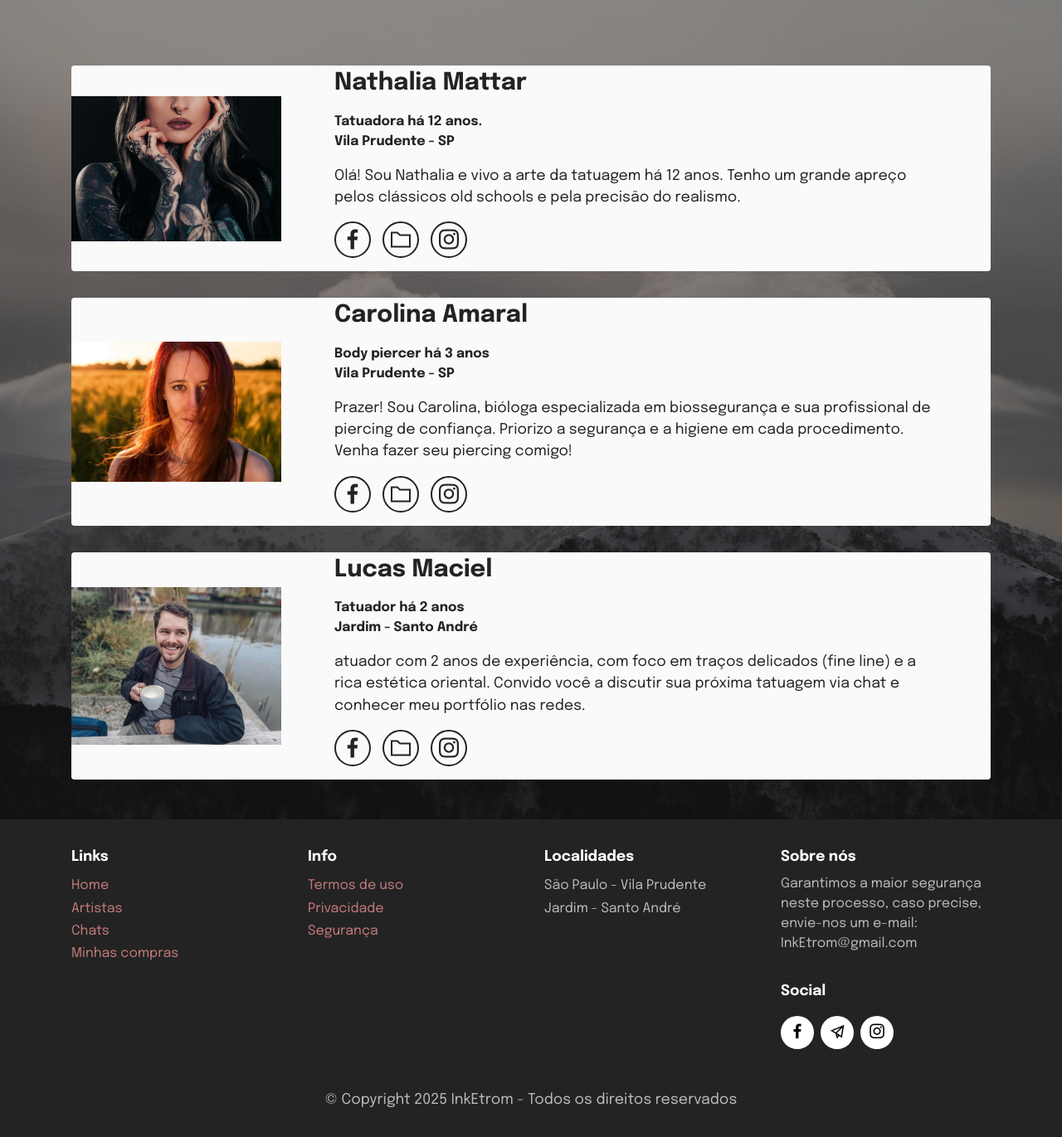
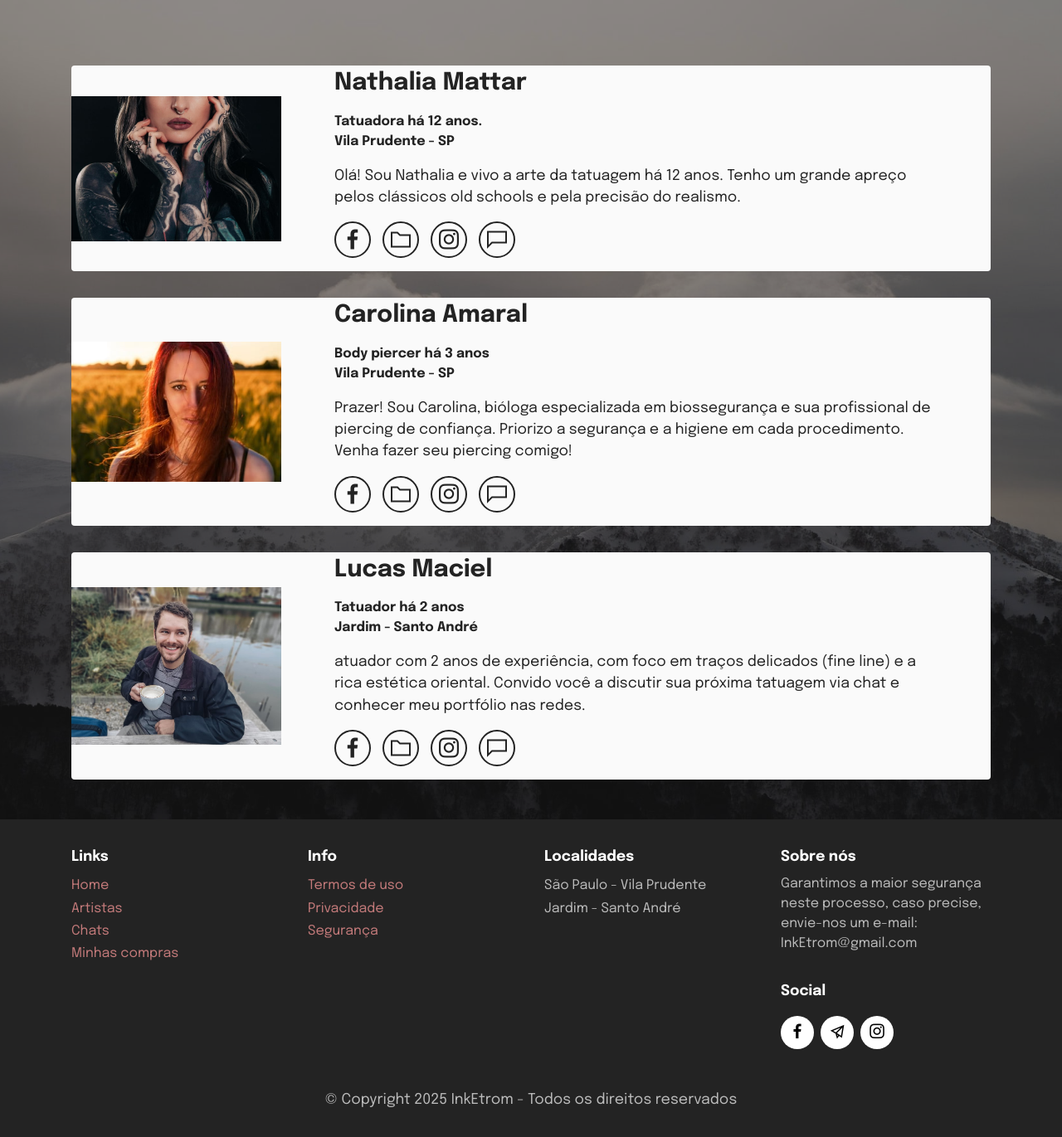
Before and after one commit to maiaJhfB/backend-django, a Django app: page /artistas/ in a window 1280 px wide. Shown: the part 280-1651 px from the top of the page at 83% size. Run offline with Django 5.2, Linux system fonts and the light colour scheme; some libraries are stand-ins or nearby versions; some web fonts are replaced.

Commit message:
começo chat artistas

```diff
--- a/aplicativo/templates/aplicativo/artistas.html
+++ b/aplicativo/templates/aplicativo/artistas.html
@@ -117,6 +117,11 @@
                                         <span class="mbr-iconfont socicon-instagram socicon"></span>
                                     </a>
                                 </div>
+                                <div class="soc-item">
+                                    <a href="{% url 'chat' 'Nathalia Matter' %}" title="Chat com Nathalia Matter">
+                                        <span class="mbr-iconfont mobi-mbri-chat mobi-mbri"></span>
+                                    </a>
+                                </div>
 
 
                             </div>
@@ -153,6 +158,11 @@
                                 <div class="soc-item">
                                     <a href="https://www.instagram.com/carol_bodypiercing_/" target="_blank">
                                         <span class="mbr-iconfont socicon-instagram socicon"></span>
+                                    </a>
+                                </div>
+                                <div class="soc-item">
+                                    <a href="{% url 'chat' 'Carolina Amaral' %}" title="Chat com Carolina Amaral">
+                                        <span class="mbr-iconfont mobi-mbri-chat mobi-mbri"></span>
                                     </a>
                                 </div>
 
@@ -194,7 +204,11 @@
                                         <span class="mbr-iconfont socicon socicon-instagram"></span>
                                     </a>
                                 </div>
-
+                                <div class="soc-item">
+                                    <a href="{% url 'chat' 'Lucas Maciel' %}" title="Chat com Lucas Maciel">
+                                        <span class="mbr-iconfont mobi-mbri-chat mobi-mbri"></span>
+                                    </a>
+                                </div>
 
                             </div>
                         </div>
--- a/aplicativo/templates/aplicativo/chat.html
+++ b/aplicativo/templates/aplicativo/chat.html
@@ -78,11 +78,12 @@
   </style>
 </head>
 <body>
+  <h2>Conversando com {{ nome_artista|title }}</h2>
 
   <!-- Cabeçalho do chat -->
   <div class="chat-header">
     <img src="https://randomuser.me/api/portraits/women/44.jpg" alt="Foto de Perfil">
-    <h2>{{ contato_nome }}</h2>
+    <h2>{{ nome_artista }}</h2>
   </div>
 
   <!-- Conteúdo do chat -->
--- a/aplicativo/urls.py
+++ b/aplicativo/urls.py
@@ -8,6 +8,7 @@ urlpatterns = [
     path('user-preview/', views.user_preview, name='user_preview'),
     path('user/', views.sucesso, name='sucesso'),
     path('editar-nome/', views.editar_nome, name='editar_nome'),
+    path('chat/<str:nome_artista>/', views.chat_view, name='chat'),
     path('chat/', views.chat_view, name='chat'),
     path('carol/', views.carol_view, name='carol'),
     path('lucas/', views.lucas_view, name='lucas'),
--- a/aplicativo/views.py
+++ b/aplicativo/views.py
@@ -48,22 +48,9 @@ def logout_view(request):
     logout(request)
     return redirect('index')
 
-def chat_view(request):
-    mensagens = Mensagem.objects.order_by('timestamp')
-
-    if request.method == 'POST':
-        form = MensagemForm(request.POST)
-        if form.is_valid():
-            form.save()
-            return redirect('chat')
-    else:
-        form = MensagemForm(initial={'autor': 'cliente'})  # ou 'tatuador'
-
-    return render(request, 'aplicativo/chat.html', {
-        'mensagens': mensagens,
-        'form': form,
-        'contato_nome': 'Maria Clara',  # opcional: pode ser dinâmico
-    })
+def chat_view(request, nome_artista):
+    context = {'nome_artista': nome_artista}
+    return render(request, 'aplicativo/chat.html', context)
 
 def carol_view(request):
     return render(request, 'aplicativo/carol.html')
```
